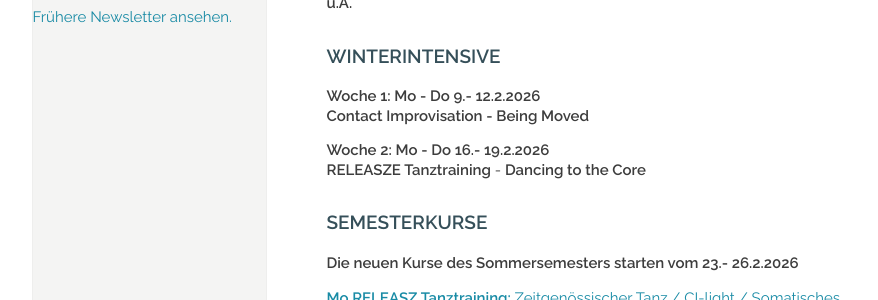
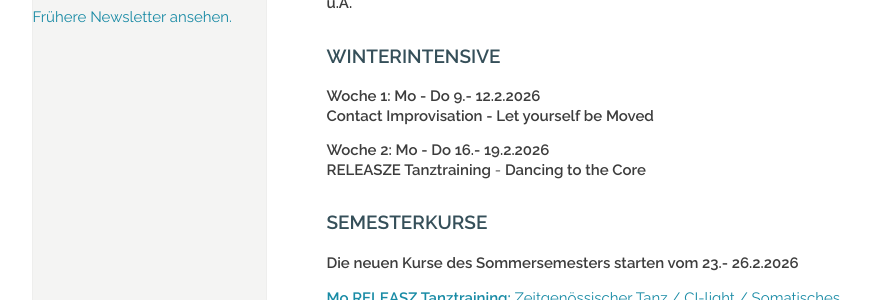
Before and after one commit to manulari/rollingpointat, a Jekyll site: the page built from _pages_de/index.md, in a window 1280 px wide and 900 px high, scrolled down 1240 px. Shown: the part 153-453 px from the top of the window, without its empty margins (152-1030 px from the left). Built offline with Jekyll 4.4.1, drawn with Linux system fonts in a browser that asks for light colours; comment, search, counter and statistics services are not loaded.

Commit message:
Update page (de) “index”

```diff
--- a/_pages_de/index.md
+++ b/_pages_de/index.md
@@ -44,7 +44,7 @@ Ob mit oder ohne Vorerfahrung – hier bist du richtig!
 ### **WINTERINTENSIVE**
 
 **Woche 1: Mo - Do 9.- 12.2.2026**\
-**Contact Improvisation - Being Moved**
+**Contact Improvisation - Let yourself be Moved**
 
 **Woche 2: Mo - Do 16.- 19.2.2026**\
 **RELEASZE Tanztraining** - **Dancing to the Core**
```
